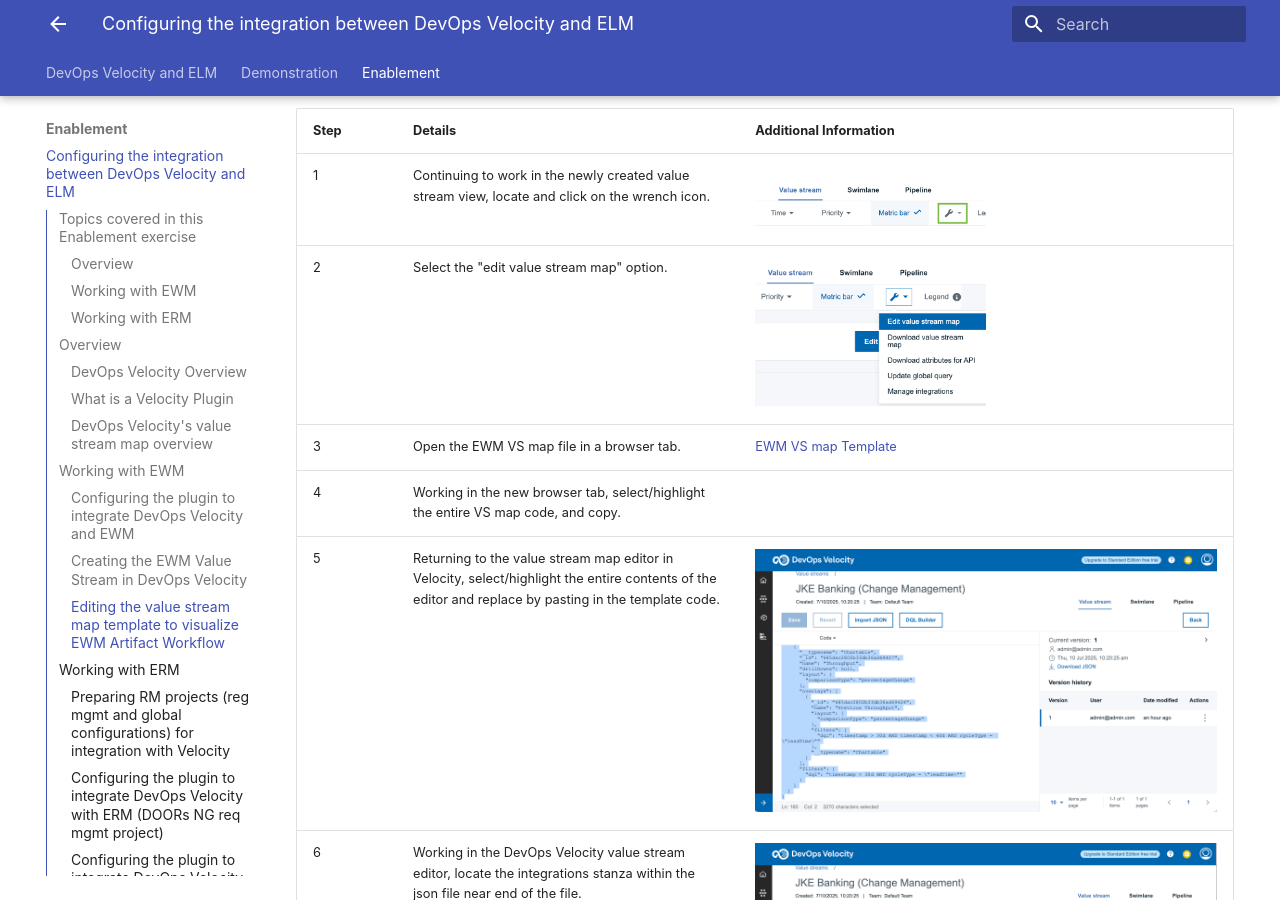
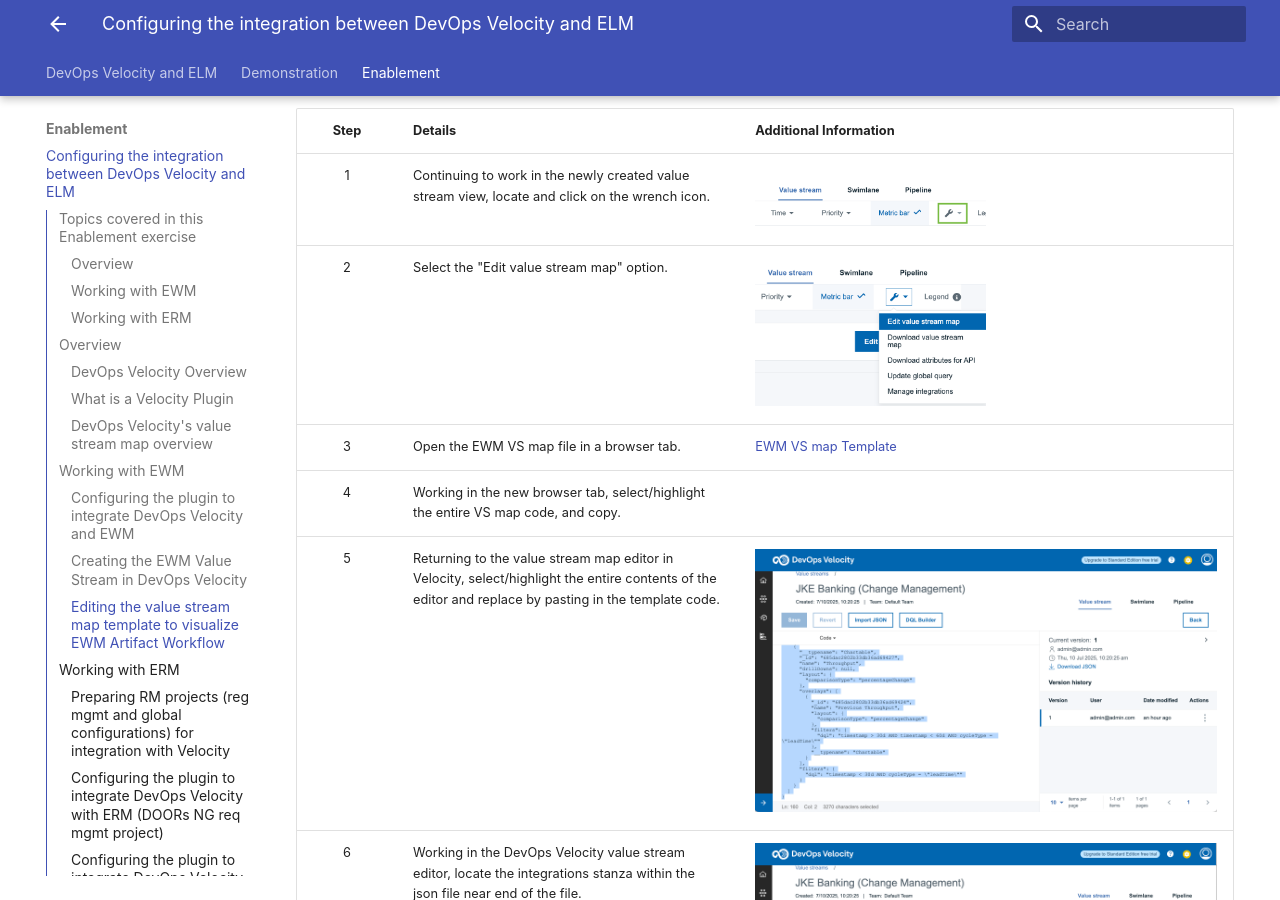
Before and after one commit to DevOpsAutomationLabs/ELM_Velocity, an MkDocs documentation site: the page built from docs/enablement/index.md, in a window 1280 px wide and 900 px high, scrolled down 9331 px. Built offline with MkDocs 1.6.1 and Material for MkDocs 9.7.7, drawn with Linux system fonts in a browser that asks for light colours; some of the changed text lies outside the part shown.

Commit message:
Update index.md

```diff
--- a/docs/enablement/index.md
+++ b/docs/enablement/index.md
@@ -102,7 +102,7 @@
 <br/>
 
 | **Step** | **Details**  | **Additional Information** |
-| ------------- | ------------- | ------------- |
+|:-------------:|:------------- |:------------- |
 | 1 | To access the Velocity plugin interface, open Velocity in a browser and log in. <br/> (uid: admin / pwd: admin) |   |
 | 2 | Click on the settings icon. (Top RHS browser window) | <img src="media/e2.png" alt="e2" style="width:50%; height:auto;"> |
 | 3 | Select Integrations from the LHS navigation bar. | <img src="media/e3.png" alt="e3" style="width:50%; height:auto;"> |
@@ -129,7 +129,7 @@
 Visualizing the dots (Stories, Tasks, Defects) on a value stream dashboard requires a Value Stream created. This section will share instructions on how to create the Value Stream.
 
 | **Step** | **Details**  | **Additional Information** |
-| ------------- | ------------- | ------------- |
+|:-------------:|:------------- |:------------- |
 | 1 | Continuing to work in DevOps Velocity, navigate to the Value Stream view page. | <img src="media/e15.png" alt="e15" style="width:50%; height:auto;"> |
 | 2 | Click the "All value streams" tab top RHS of browser page. | <img src="media/e16.png" alt="e16" style="width:50%; height:auto;"> |
 | 3 | Click the "Create" button | <img src="media/e17.png" alt="e17" style="width:50%; height:auto;"> |
@@ -150,9 +150,9 @@
 However, even though much of the value stream architecture work has already been completed, specific edits still need to be made to the template adding the plugin integration name so that Velocity knows which collection of data should be visualized in the value stream.
 
 | **Step** | **Details**  | **Additional Information** |
-| ------------- | ------------- | ------------- |
+|:-------------:|:------------- |:------------- |
 | 1 | Continuing to work in the newly created value stream view, locate and click on the wrench icon. | <img src="media/e21.png" alt="e21" style="width:50%; height:auto;"> |
-| 2 | Select the "edit value stream map" option. | <img src="media/e22.png" alt="e22" style="width:50%; height:auto;"> |
+| 2 | Select the "Edit value stream map" option. | <img src="media/e22.png" alt="e22" style="width:50%; height:auto;"> |
 | 3 | Open the EWM VS map file in a browser tab.| [EWM VS map Template](https://github.com/DevOpsAutomationLabs/ELM_Velocity/raw/main/files/EWM_defaultWorkflow-vsm.json) |
 | 4 | Working in the new browser tab, select/highlight the entire VS map code, and copy. |  |
 | 5 | Returning to the value stream map editor in Velocity, select/highlight the entire contents of the editor and replace by pasting in the template code. | <img src="media/e23.png" alt="e23" style="width:100%; height:auto;"> |
@@ -202,7 +203,7 @@
 <br/>
 
 | **Step** | **Details**  | **Additional Information** |
-| ------------- | ------------- | ------------- |
+|:-------------:|:------------- |:------------- |
 
 [Return to List of Enablement Topics](#topics-covered-in-this-enablement-exercise)
 <br/>
@@ -211,7 +212,7 @@
 <br/>
 
 | **Step** | **Details**  | **Additional Information** |
-| ------------- | ------------- | ------------- |
+|:-------------:|:------------- |:------------- |
 
 [Return to List of Enablement Topics](#topics-covered-in-this-enablement-exercise)
 <br/>
@@ -220,7 +221,7 @@
 <br/>
 
 | **Step** | **Details**  | **Additional Information** |
-| ------------- | ------------- | ------------- |
+|:-------------:|:------------- |:------------- |
 
 [Return to List of Enablement Topics](#topics-covered-in-this-enablement-exercise)
 <br/>
@@ -229,7 +230,7 @@
 <br/>
 
 | **Step** | **Details**  | **Additional Information** |
-| ------------- | ------------- | ------------- |
+|:-------------:|:------------- |:------------- |
 
 [Return to List of Enablement Topics](#topics-covered-in-this-enablement-exercise)
 <br/>
```
Also changed, not shown: other parts of docs/enablement/index.md (+3 -2 lines).
